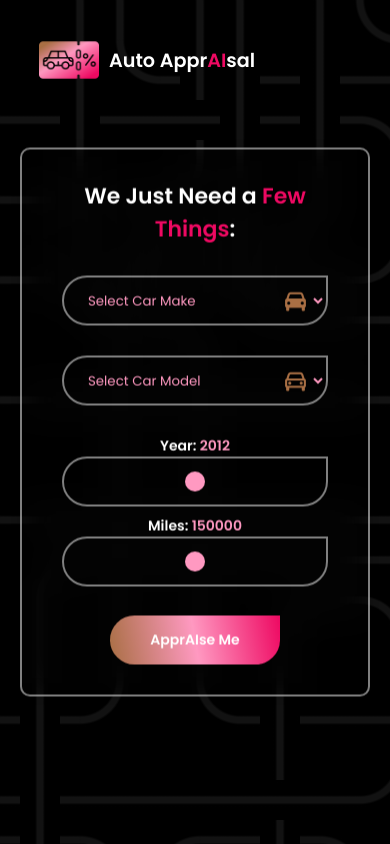
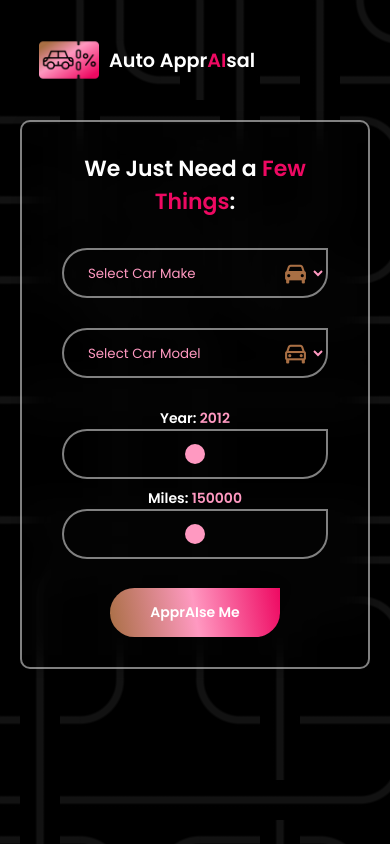
Before and after one commit to alejgonza04/auto-appraisal, a Flask app: page /home in a window 390 px wide. Run offline with Flask 3, Linux system fonts and the light colour scheme; parts of the project's set-up code (start-up, migrations or seed data) failed here and were passed over.

Commit message:
Update styles2.css

```diff
--- a/static/css/styles2.css
+++ b/static/css/styles2.css
@@ -68,7 +68,7 @@ nav {
     max-width: 80px;
     width: auto;
     @media (max-width: 450px) {
-        width: 60px;
+        width: 60px; /* Keeps the logo fixed in the viewport */
       }
 }
 
@@ -93,14 +93,18 @@ nav {
     backdrop-filter: blur(20px);
     box-shadow: 0 0 10px rgba(0, 0, 0, .2);
     border-radius: 10px;
-    margin: 0 auto;
+    padding: 30px 40px;
     position: absolute;
-    padding: 30px 40px;
     top: 50%; /* Center vertically */
     left: 50%; /* Center horizontally */
-    transform: translate(-50%, -50%);
-    @media (max-width: 450px) {
+    transform: translate(-50%, -50%); /* Center both horizontally and vertically */
+}
+
+@media (max-width: 450px) {
+    .wrapper {
         width: 350px;
+        top: 120px;
+        transform: translateX(-50%);
     }
 }
 
@@ -194,7 +198,6 @@ nav {
     border: none;
     outline: none;
     margin-top: 20px;
-    font-weight: 600;
     transition: 0.5s;
     @media (max-width: 450px) {
         top: 25px;
```
